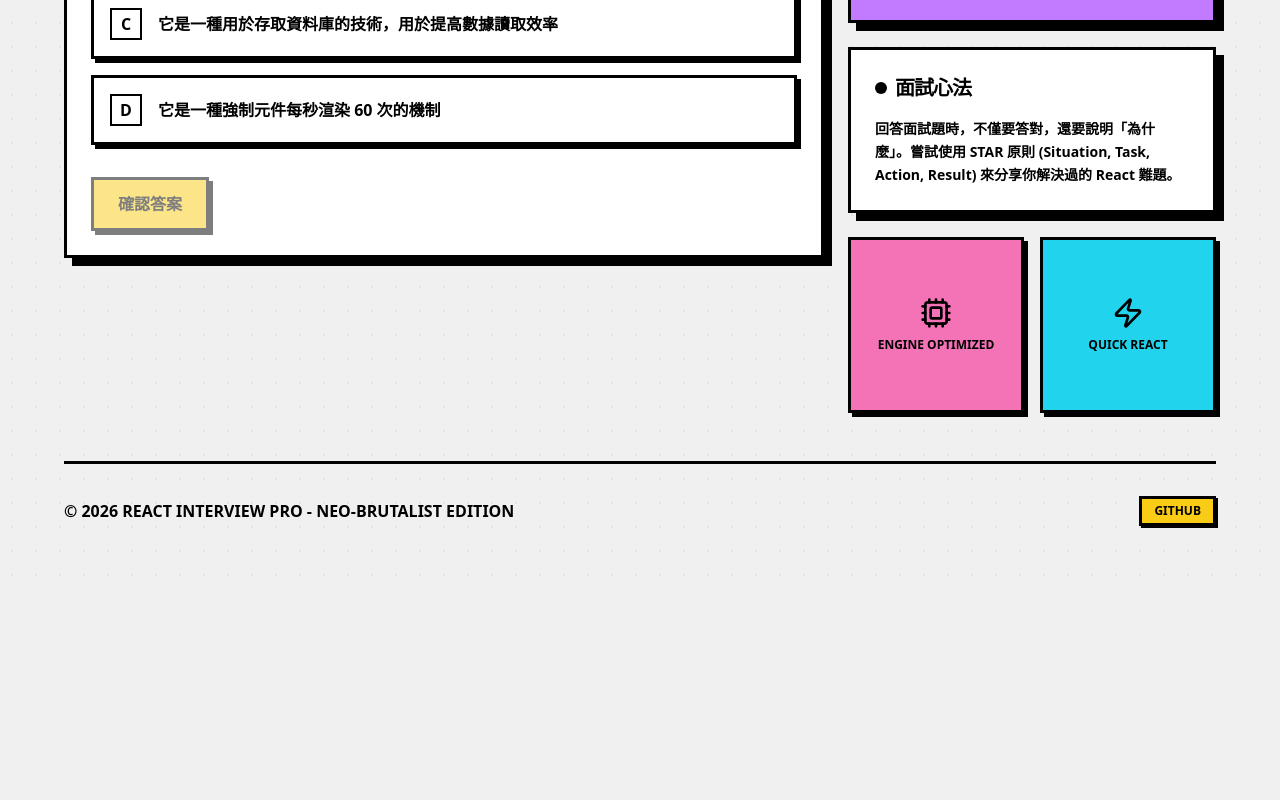
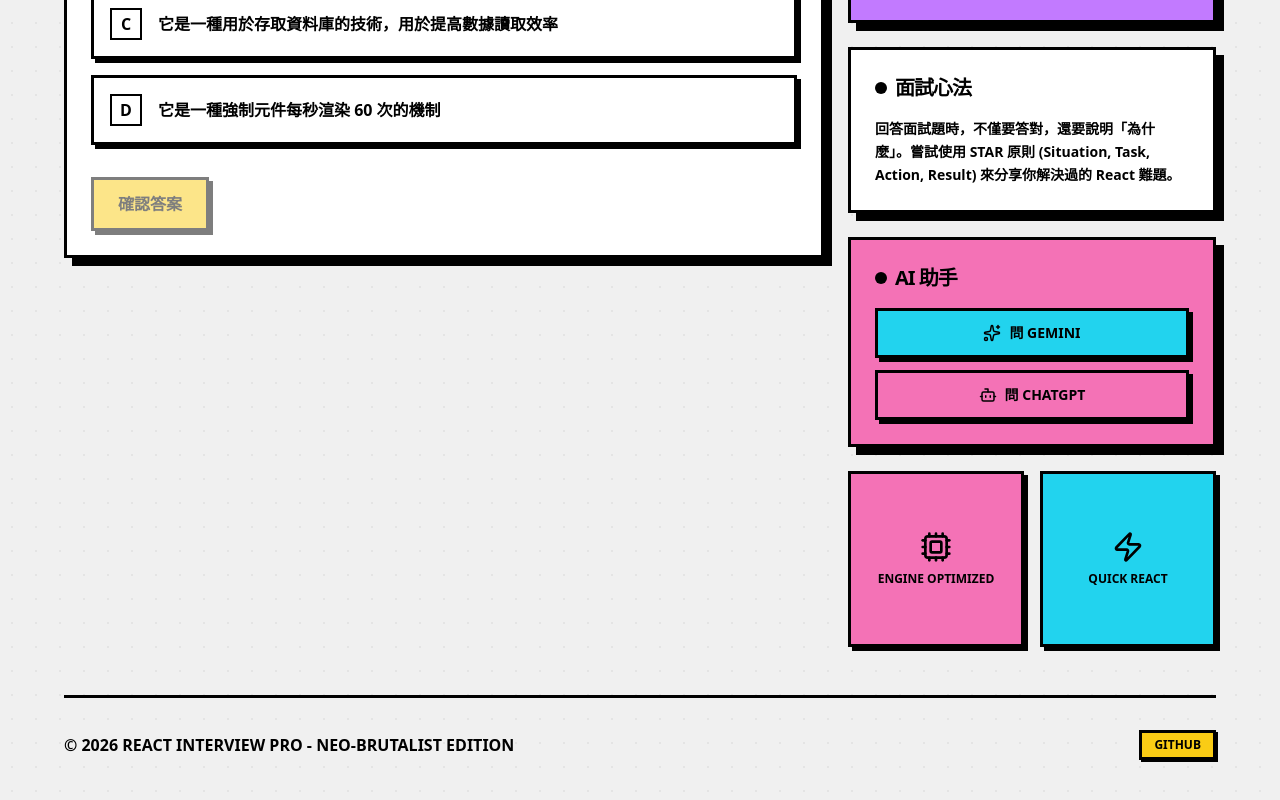
Before and after one commit to ahmomoz/quiz-helper, a React (Vite) app: page / in a window 1280 px wide. Shown: the part 685-1485 px from the top of the page. Before the commit the page ends 1275 px from the top, so only its background shows below. Built offline with nearby package versions, Linux system fonts and the light colour scheme.

Commit message:
feat: 新增 Gemini 和 GPT 網頁版連結按鈕

```diff
--- a/src/constants/printText.ts
+++ b/src/constants/printText.ts
@@ -25,6 +25,10 @@ export const UI_TEXT = {
     quickReact: 'Quick React',
     explanationTitle: '深度解析 (Detailed Explanation)',
     logFile: 'senior-dev-notes.log',
+    aiHelpers: 'AI 助手',
+    askGemini: '問 Gemini',
+    askGPT: '問 ChatGPT',
+    copiedToClipboard: '題目已複製！',
   },
   result: {
     title: '面試訓練完成！',
--- a/src/features/quiz/QuizPage.tsx
+++ b/src/features/quiz/QuizPage.tsx
@@ -55,7 +55,7 @@ export const QuizPage = () => {
 
         {/* Side Info Cards */}
         <div className="lg:col-span-4">
-          <QuizInfo hint={currentQuestion.hint} />
+          <QuizInfo hint={currentQuestion.hint} question={currentQuestion.question} />
         </div>
       </div>
 
--- a/src/features/quiz/components/QuizInfo.tsx
+++ b/src/features/quiz/components/QuizInfo.tsx
@@ -1,12 +1,34 @@
-import { Lightbulb, Cpu, Zap } from 'lucide-react';
+import { Lightbulb, Cpu, Zap, Sparkles, Bot } from 'lucide-react';
 import { BentoCard } from '@/components/ui/BentoCard';
 import { UI_TEXT } from '@/constants/printText';
+import { NeoButton } from '@/components/ui/NeoButton';
+import { useState } from 'react';
 
 interface QuizInfoProps {
   hint: string;
+  question: string;
 }
 
-export const QuizInfo = ({ hint }: QuizInfoProps) => {
+export const QuizInfo = ({ hint, question }: QuizInfoProps) => {
+  const [showCopied, setShowCopied] = useState(false);
+
+  const handleAIClick = async (aiType: 'gemini' | 'gpt') => {
+    // 複製題目到剪貼簿
+    try {
+      await navigator.clipboard.writeText(question);
+      setShowCopied(true);
+      setTimeout(() => setShowCopied(false), 2000);
+    } catch (err) {
+      console.error('Failed to copy:', err);
+    }
+
+    // 在新標籤頁打開 AI 工具
+    const urls = {
+      gemini: 'https://gemini.google.com/app',
+      gpt: 'https://chat.openai.com/',
+    };
+    window.open(urls[aiType], '_blank');
+  };
   return (
     <div className="space-y-6">
       <BentoCard variant="primary" title={UI_TEXT.quiz.hint}>
@@ -41,6 +63,32 @@ export const QuizInfo = ({ hint }: QuizInfoProps) => {
         <p className="font-bold text-sm leading-relaxed">{UI_TEXT.quiz.tipsContent}</p>
       </BentoCard>
 
+      <BentoCard variant="accent" title={UI_TEXT.quiz.aiHelpers}>
+        <div className="space-y-3">
+          {showCopied && (
+            <div className="text-sm font-bold text-center py-2 bg-green-400 text-black border-2 border-black animate-pulse">
+              {UI_TEXT.quiz.copiedToClipboard}
+            </div>
+          )}
+          <NeoButton
+            onClick={() => handleAIClick('gemini')}
+            variant="secondary"
+            className="w-full text-sm"
+          >
+            <Sparkles size={18} />
+            {UI_TEXT.quiz.askGemini}
+          </NeoButton>
+          <NeoButton
+            onClick={() => handleAIClick('gpt')}
+            variant="accent"
+            className="w-full text-sm"
+          >
+            <Bot size={18} />
+            {UI_TEXT.quiz.askGPT}
+          </NeoButton>
+        </div>
+      </BentoCard>
+
       <div className="grid grid-cols-2 gap-4">
         <div className="aspect-square border-[3px] border-theme-border bg-theme-accent shadow-[4px_4px_0px_0px_var(--color-border)] flex flex-col items-center justify-center p-2 text-center text-theme-text">
           <Cpu size={32} className="mb-2" />
```
Also changed, not shown: openspec/changes/archive/2026-01-12-update-documentation/proposal.md (+5 -2 lines), openspec/changes/archive/2026-01-12-update-documentation/specs/project-docs/spec.md (+6 -4 lines), openspec/changes/archive/2026-01-12-update-documentation/tasks.md (+3 -3 lines), openspec/specs/project-docs/spec.md (+9 -4 lines), 2 other files (tests, documents, lock files or other folders).
